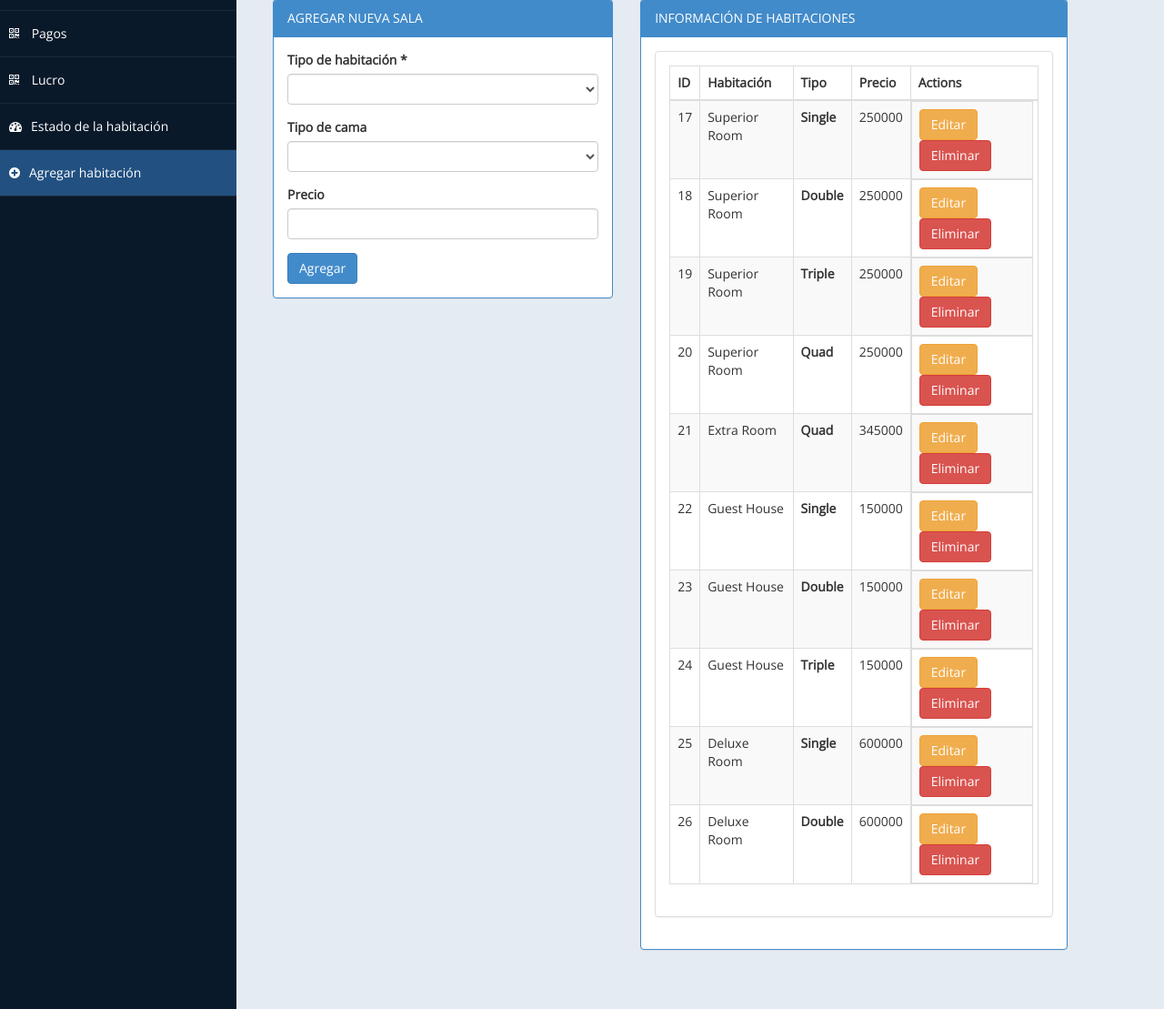
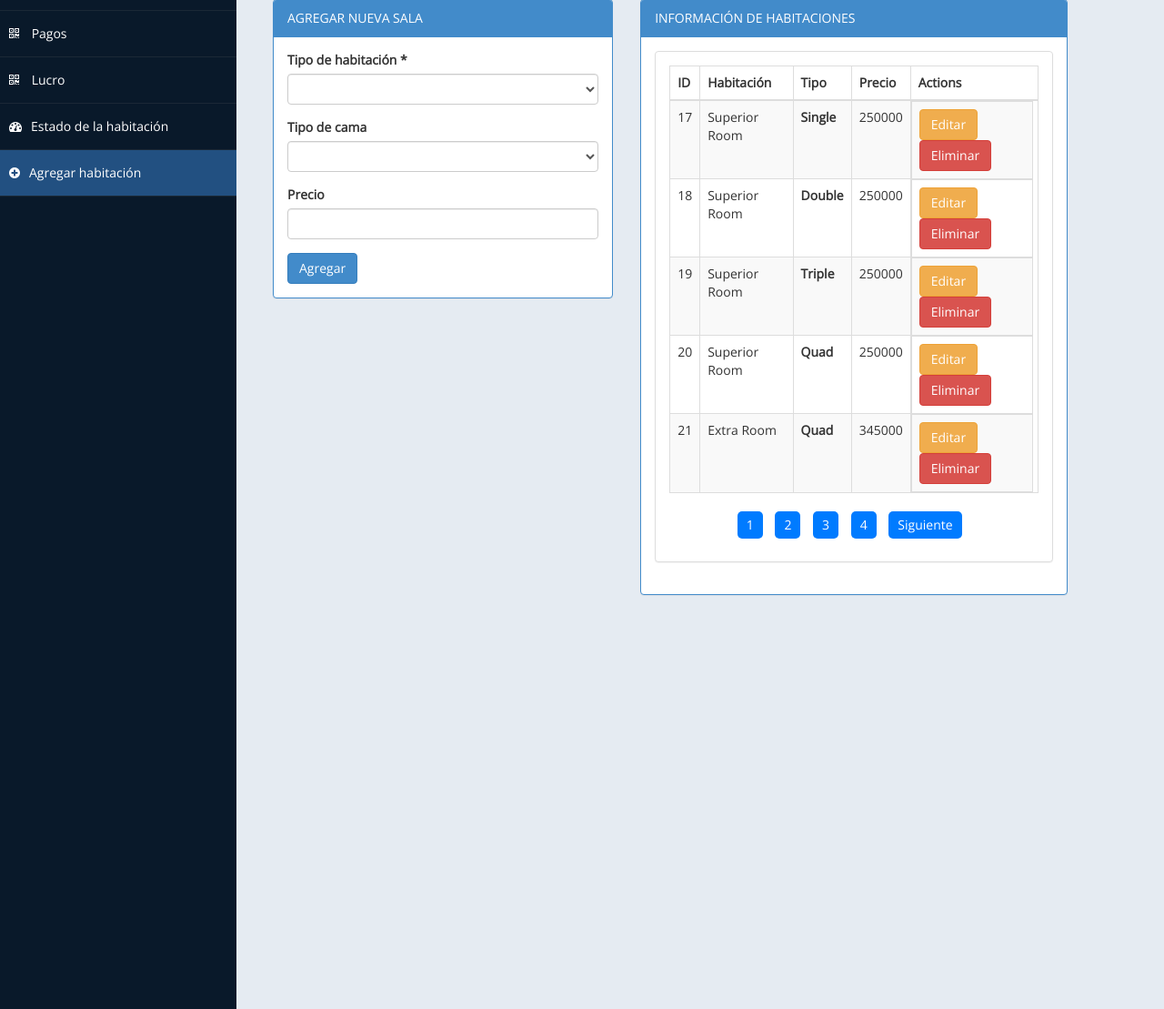
Before and after one commit to mariana123robayo/Proyecto, a PHP site: page /admin/room.php in a window 1280 px wide. Shown: the part 201-1310 px from the top of the page at 91% size. Run offline with PHP 8.4, Linux system fonts and the light colour scheme; a user stored in the database is signed in; data comes from the database, SQL or seed files in the repository.

Commit message:
Actualizacion y correccion de varios puntos
hice varios cambios, empezando que se me había borrado todo lo de eliminar y editar, entonces lo volví a hacer, agregue la parte que comento Mariana de para que se vean todas las habitaciones, a cada pestaña le quite en el menú lo de eliminar habitación porque ya no servía de nada, tuve que crear otro archivo css para que no hiciera conflicto con los botones azules, corregí algunas palabras de los visual(en algunas pestañas aparecía cuartos y en otras habitaciones), como también que en algunas pestañas no decía el nombre del user sino ADMIN, para cuando hagan pull verán bastantes cambios

```diff
--- /dev/null
+++ b/admin/assets/css/nav.css
@@ -0,0 +1,32 @@
+/*----------------------------------------------
+    NAV table
+------------------------------------------------*/
+
+.pagination-nav {
+    margin-top: 20px;
+    text-align: center;
+}
+
+.pagination-nav ul {
+    list-style-type: none;
+    padding: 0;
+}
+
+.pagination-nav ul li {
+    display: inline-block;
+    margin-right: 10px;
+}
+
+.pagination-nav ul li a {
+    display: block;
+    padding: 5px 10px;
+    background-color: #007bff;
+    color: #fff;
+    text-decoration: none;
+    border-radius: 5px;
+    transition: background-color 0.3s;
+}
+
+.pagination-nav ul li a:hover {
+    background-color: #0056b3;
+}
--- a/admin/home.php
+++ b/admin/home.php
@@ -89,12 +89,6 @@ if(!isset($_SESSION["user"]))
 					<li>
                         <a  href="room.php"><i class="fa fa-plus-circle"></i>Agregar habitación</a>
                     </li>
-                    <li>
-                        <a   href="roomdel.php"><i class="fa fa-pencil-square-o"></i> Eliminar habitación</a>
-                    </li>
-
-
-
 
 					</ul>
 
--- a/admin/messages.php
+++ b/admin/messages.php
@@ -90,12 +90,6 @@ if(!isset($_SESSION["user"]))
 					<li>
                         <a  href="room.php"><i class="fa fa-plus-circle"></i>Agregar habitación</a>
                     </li>
-                    <li>
-                        <a   href="roomdel.php"><i class="fa fa-pencil-square-o"></i> Eliminar habitación</a>
-                    </li>
-
-
-
 
             </div>
 
--- a/admin/payment.php
+++ b/admin/payment.php
@@ -85,12 +85,6 @@ if(!isset($_SESSION["user"]))
 					<li>
                         <a  href="room.php"><i class="fa fa-plus-circle"></i>Agregar habitación</a>
                     </li>
-                    <li>
-                        <a   href="roomdel.php"><i class="fa fa-pencil-square-o"></i> Eliminar habitación</a>
-                    </li>
-
-
-
             </div>
 
         </nav>
--- a/admin/room.php
+++ b/admin/room.php
@@ -17,6 +17,8 @@ if (!isset($_SESSION["user"])) {
     <link href="assets/css/font-awesome.css" rel="stylesheet" />
     <!-- Custom Styles-->
     <link href="assets/css/custom-styles.css" rel="stylesheet" />
+    <!-- Nav Styles-->
+    <link href="assets/css/nav.css" rel="stylesheet" />
     <!-- Google Fonts-->
     <link href='http://fonts.googleapis.com/css?family=Open+Sans' rel='stylesheet' type='text/css' />
 </head>
@@ -186,9 +188,20 @@ if (!isset($_SESSION["user"])) {
                                     <!-- Advanced Tables -->
                                     <div class="panel panel-default">
                                         <?php
-                                        $sql = "select * from room limit 0,10";
-                                        $re = mysqli_query($con, $sql)
-                                            ?>
+                                        // Obtener habitaciones con límite y offset
+                                        $items_per_page = 5;
+                                        $page = isset($_GET['page']) ? (int) $_GET['page'] : 1;
+                                        $offset = ($page - 1) * $items_per_page;
+                                        $sql = "SELECT * FROM room LIMIT $offset, $items_per_page";
+                                        $re = $con->query($sql);
+
+                                        // Obtener el número total de habitaciones
+                                        $total_sql = "SELECT COUNT(*) as total FROM room";
+                                        $total_result = $con->query($total_sql);
+                                        $total_row = $total_result->fetch_assoc();
+                                        $total_items = $total_row['total'];
+                                        $total_pages = ceil($total_items / $items_per_page);
+                                        ?>
                                         <div class="panel-body">
                                             <div class="table-responsive">
                                                 <table class="table table-striped table-bordered table-hover"
@@ -238,7 +251,23 @@ if (!isset($_SESSION["user"])) {
                                                     </tbody>
                                                 </table>
                                             </div>
+                                            <nav class="pagination-nav">
+                                                <ul>
+                                                    <?php if ($page > 1): ?>
+                                                        <li><a href="?page=<?php echo $page - 1; ?>">Anterior</a></li>
+                                                    <?php endif; ?>
 
+                                                    <?php for ($i = 1; $i <= $total_pages; $i++): ?>
+                                                        <li><a href="?page=<?php echo $i; ?>">
+                                                                <?php echo $i; ?>
+                                                            </a></li>
+                                                    <?php endfor; ?>
+
+                                                    <?php if ($page < $total_pages): ?>
+                                                        <li><a href="?page=<?php echo $page + 1; ?>">Siguiente</a></li>
+                                                    <?php endif; ?>
+                                                </ul>
+                                            </nav>
                                         </div>
                                     </div>
                                     <!--End Advanced Tables -->
```
Also changed, not shown: admin/profit.php (+2 -5 lines), admin/roomdel.php (added, +18 -0 lines), admin/roomedit.php (+50 -35 lines), admin/settings.php (+1 -6 lines), admin/assets/css/custom-styles.css (line endings or trailing spaces).
